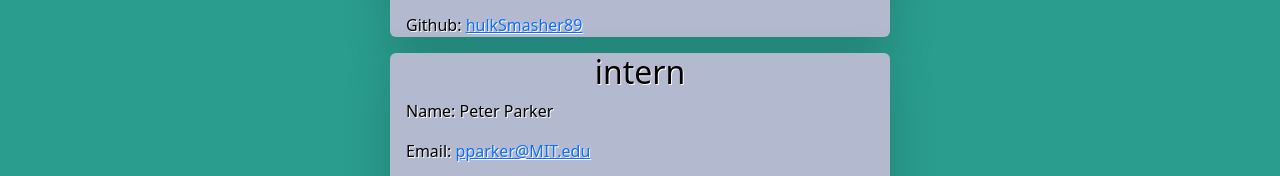
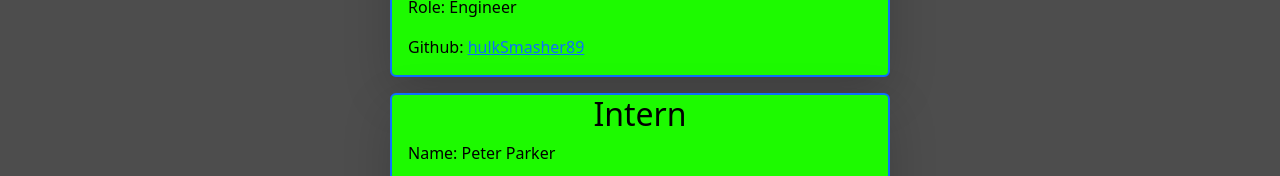
Before and after one commit to samlarson94/Team_Profile_Generator, a website: page index.html in a window 1280 px wide. Shown: the part 512-688 px from the top of the page. Drawn offline with nearby package versions, Linux system fonts and the light colour scheme.

Commit message:
Minor CSS and HTML UI updates.

```diff
--- a/index.html
+++ b/index.html
@@ -54,7 +54,7 @@
     <div class="container mb-3 card-custom shadow-lg border-primary rounded">
       <div class="row">
         <div class="team-area col-12 d-flex justify-content-center">
-          <h2 class="intern">intern</h2>
+          <h2 class="intern">Intern</h2>
         </div>
       </div>
       <div class="employee">
```
Also changed, not shown: dist/style/style.css.
